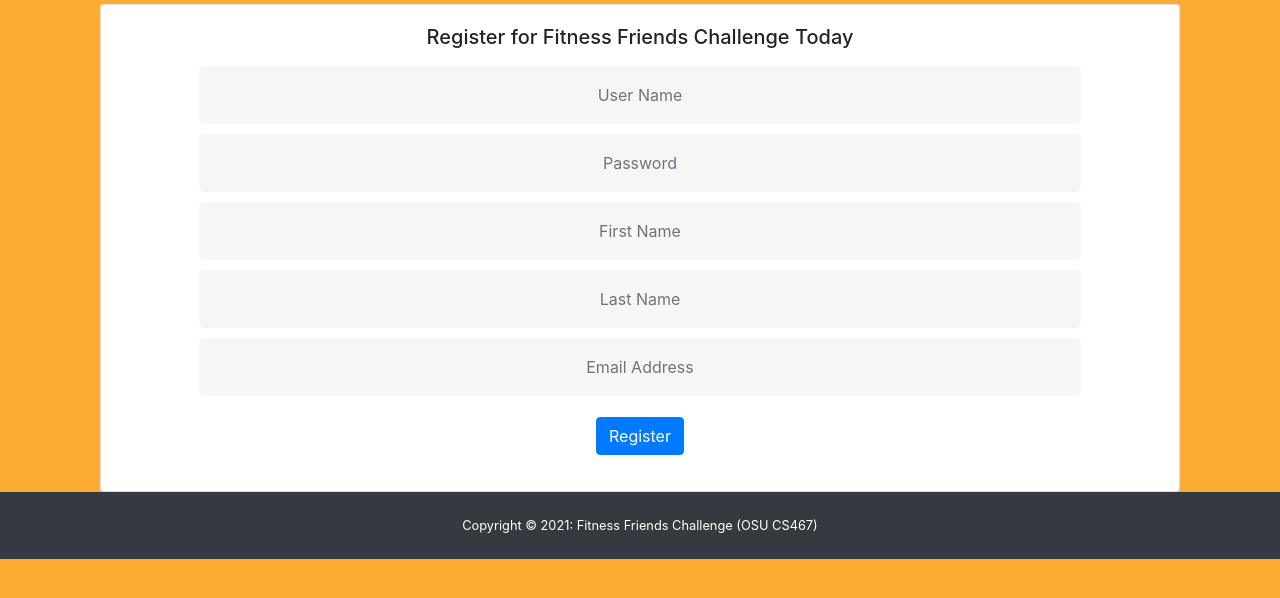
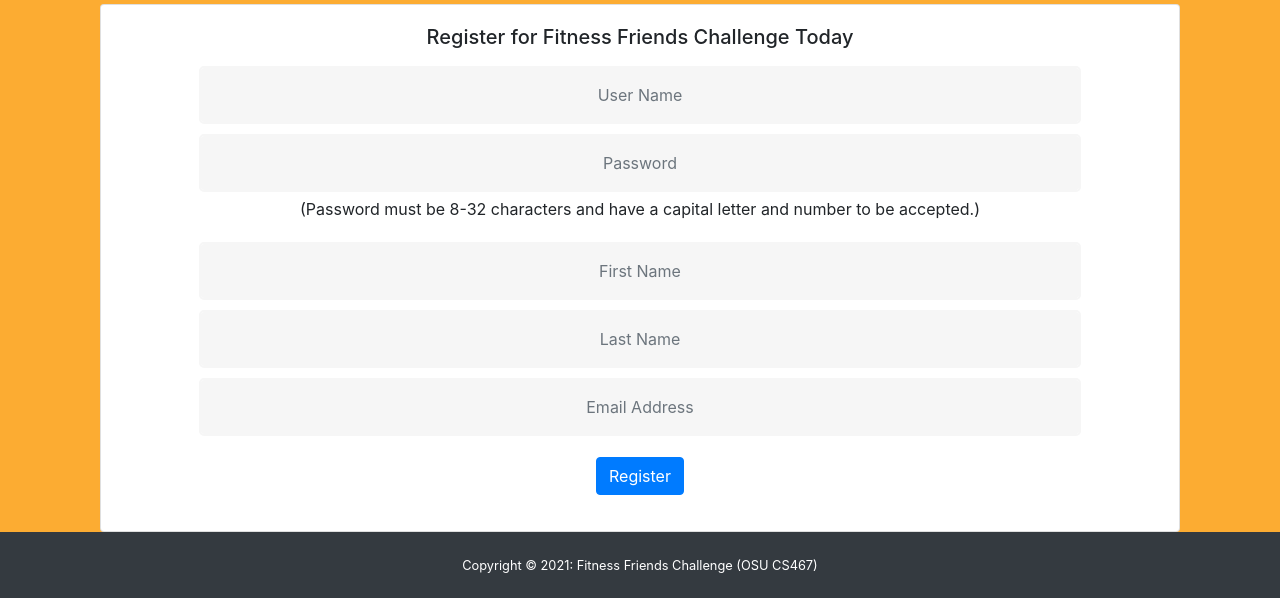
Before and after one commit to Zuhairahmed/CS467_Crowd-sourced-Fitness-Challenge-App, a Flask app: page /registration in a window 1280 px wide. Shown: the part 152-750 px from the top of the page. Run offline with Flask 2, Linux system fonts and the light colour scheme; parts of the project's set-up code (start-up, migrations or seed data) failed here and were passed over; some libraries are stand-ins or nearby versions.

Commit message:
Validates passwords by flashing the top of the screen.

```diff
--- a/fitness_friends_challenge/forms.py
+++ b/fitness_friends_challenge/forms.py
@@ -1,6 +1,7 @@
 from wtforms import Form, StringField, PasswordField, validators, ValidationError
-from wtforms.validators import InputRequired
+from wtforms.validators import InputRequired, email, email_validator
 from flask import flash
+import re
 
 
 def flash_errors(form):
@@ -12,18 +13,24 @@ def flash_errors(form):
                 error
             ), 'error')
 
-def checkUsername(form, field):
-    if len(field.data) < 4:
-        raise ValidationError('Username must be at least 4 characters long.')
-    if len(field.data) > 12:
-        raise ValidationError('Username must be shorter than 12 characters.')
+def checkPassword(form, field):
+    if len(field.data) < 8:
+        raise ValidationError("Password must be at least 8 characters long.")
+    elif len(field.data) > 32:
+        raise ValidationError("Password can't be bigger than 32 characters long.")
+    elif re.search('[0-9]',field.data) is None:
+        raise ValidationError("Your password must have a number in it.")
+    elif re.search('[A-Z]',field.data) is None:
+        raise ValidationError("Your password must have a capital letter in it.")
+
+
+
+
 
 
 class RegistrationForm(Form):
-    username = StringField('Username', [InputRequired(), checkUsername])
-    password = PasswordField('New Password', [
-        validators.DataRequired()
-    ])
+    username = StringField('Username', [InputRequired(message="Please enter a username"), validators.Length(min=3, max=10)])
+    password = PasswordField('New Password', [validators.DataRequired(message="Please enter a password."), checkPassword])
     firstname = StringField('First Name', [validators.data_required()])
     lastname = StringField('Last Name', [validators.data_required()])
-    email = StringField('Email Address', [validators.Length(min=6, max=35)])
+    email = StringField('Email Address', [email(), validators.Length(min=6, max=35)])
--- a/fitness_friends_challenge/templates/registration.html
+++ b/fitness_friends_challenge/templates/registration.html
@@ -9,10 +9,17 @@
 <div class="card text-center">
   <div class="card-body">
     <h5 class="card-title">Register for Fitness Friends Challenge Today</h5>
+    {% for message in get_flashed_messages() %}
+    <div class="alert alert-warning">
+      <button type="button" class="close" data-dismiss="alert">&times;</button>
+      {{ message }}
+    </div>
+    {% endfor %}
     <form method="POST">
       <div class="form-group">
         <input type="text" , class="form-control" , placeholder="User Name" , name="username" , required>
         <input type="text" , class="form-control" , placeholder="Password" , name="password" , required>
+        <p>(Password must be 8-32 characters and have a capital letter and number to be accepted.)</p>
         <input type="text" , class="form-control" , placeholder="First Name" , name="firstname" , required>
         <input type="text" , class="form-control" , placeholder="Last Name" , name="lastname" , required>
         <input type="text" , class="form-control" , placeholder="Email Address" , name="email" , required>
```
